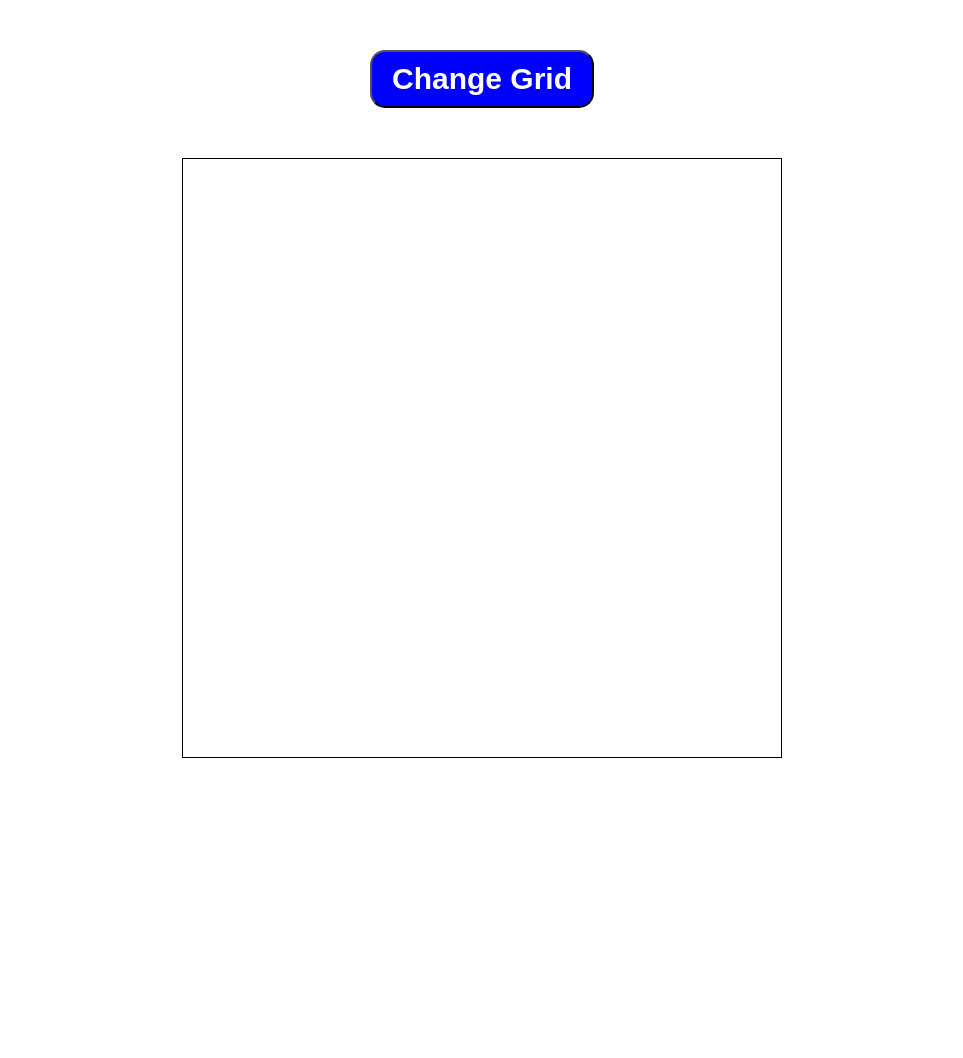
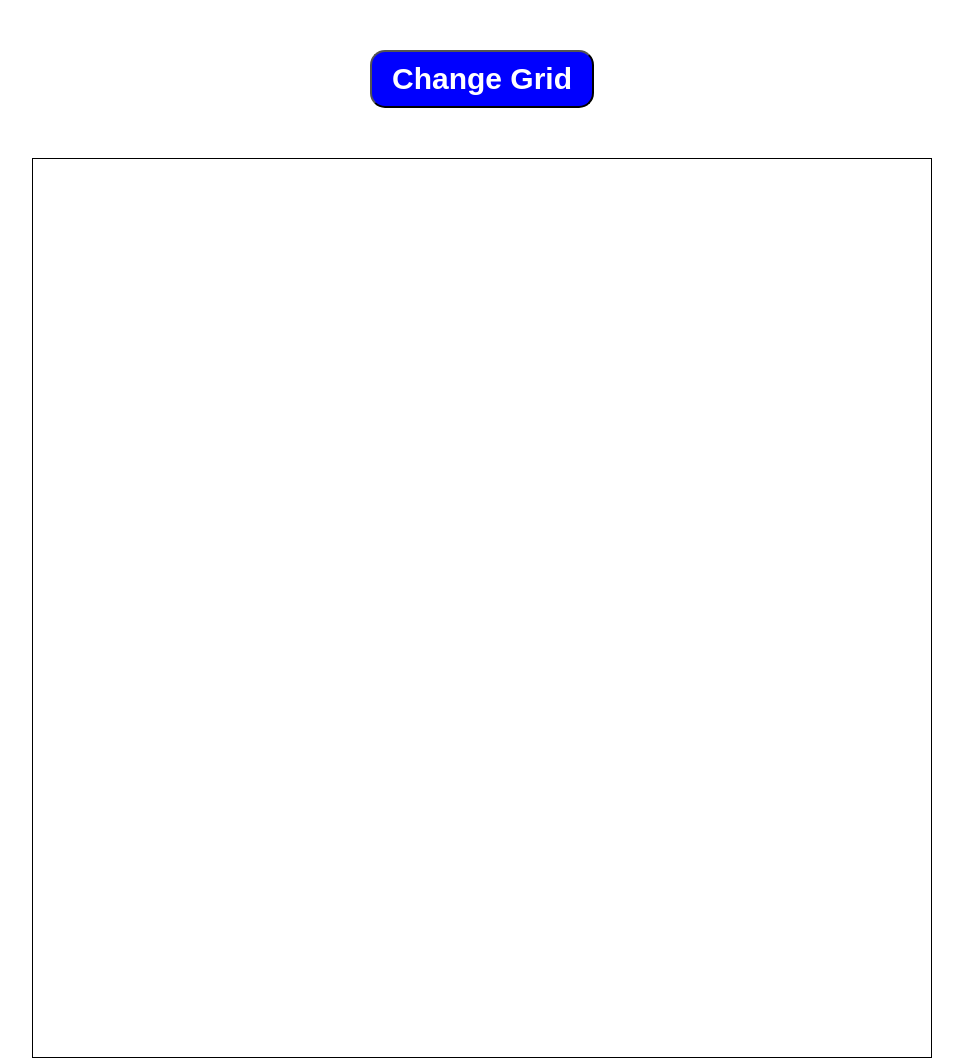
Before and after one commit to Atul-Vish/etch-a-sketch, a plain HTML site: page index.html in a window 1280 px wide. Shown: the whole page, without its empty margins (158-1121 px from the left). Before the commit the page ends 800 px from the top, so only its background shows below. Drawn offline with Linux system fonts and the light colour scheme.

Commit message:
Change width and height of our container to 900px

```diff
--- a/styles.css
+++ b/styles.css
@@ -26,7 +26,7 @@ body {
 div.container {
     display: flex;
     flex-direction: column;
-    height: 600px;
-    width: 600px;
+    height: 900px;
+    width: 900px;
     border: 1px solid black;
 }
```
